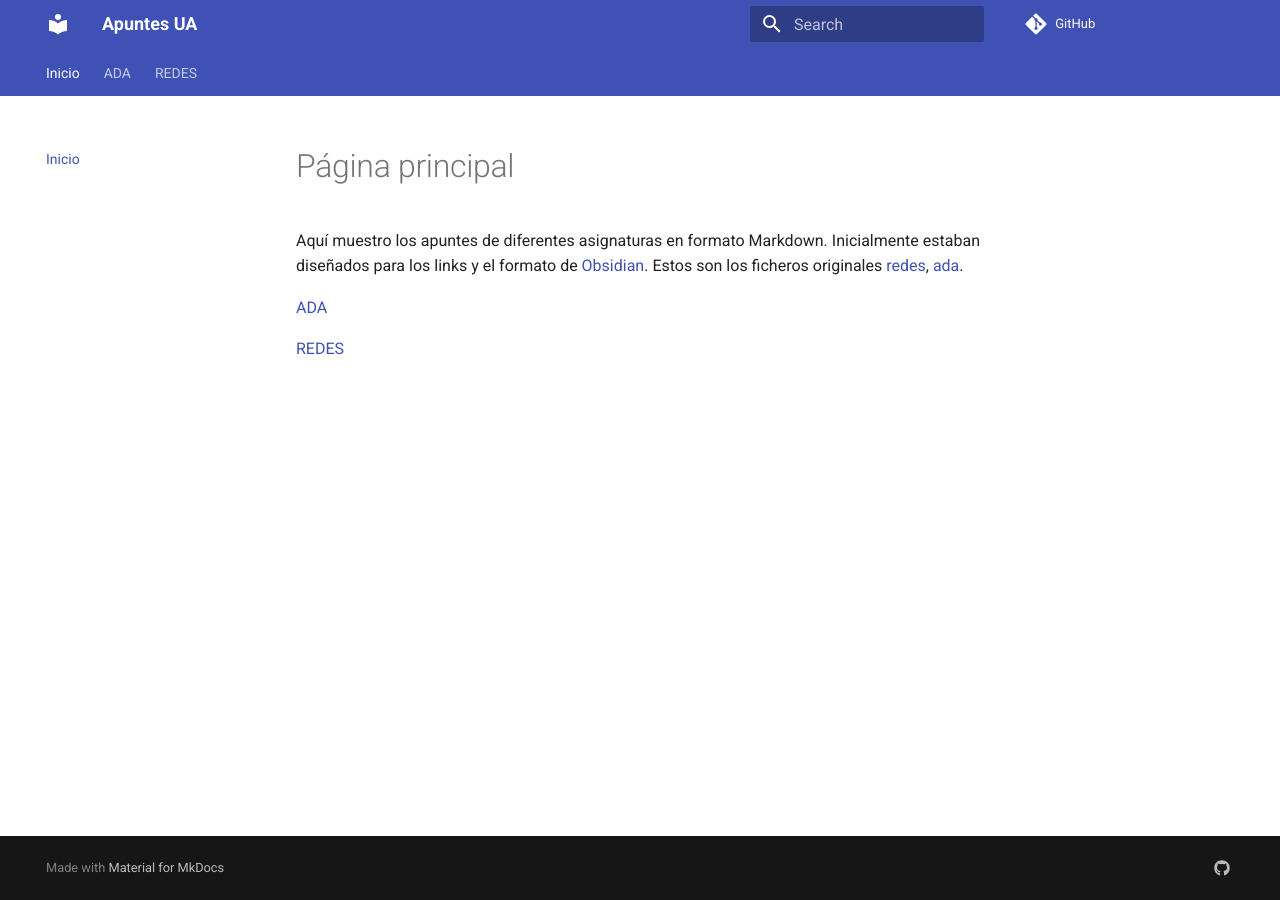
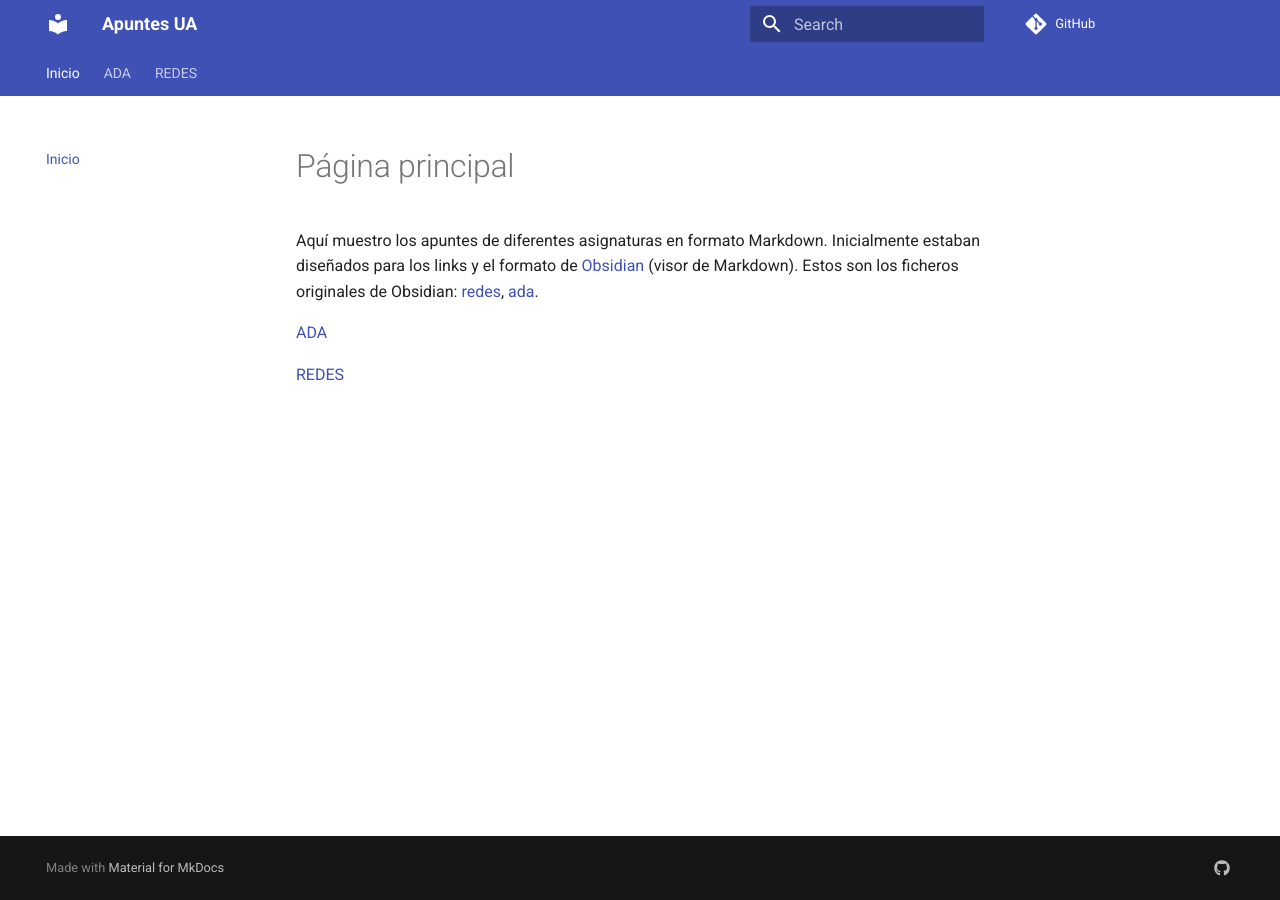
Before and after one commit to igl38-ua/apuntesUA, an MkDocs documentation site: the page built from docs/inicio/index.md, in a window 1280 px wide. Built offline with MkDocs 1.6.1 and Material for MkDocs 9.7.7, drawn with Linux system fonts in a browser that asks for light colours; comment, search, counter and statistics services are not loaded.

Commit message:
update index.md

```diff
--- a/docs/inicio/index.md
+++ b/docs/inicio/index.md
@@ -1,7 +1,7 @@
 # Página principal
 
-Aquí muestro los apuntes de diferentes asignaturas en formato Markdown. Inicialmente estaban diseñados para los links y el formato de [Obsidian](https://www.obsidian.md).
-Estos son los ficheros originales [redes](../descargas/redes.zip), [ada](../descargas/ada.zip).
+Aquí muestro los apuntes de diferentes asignaturas en formato Markdown. Inicialmente estaban diseñados para los links y el formato de [Obsidian](https://www.obsidian.md) (visor de Markdown).
+Estos son los ficheros originales de Obsidian: [redes](../descargas/redes.zip), [ada](../descargas/ada.zip).
 
 [ADA](../ADA/ArbolADA.md)
 
```
